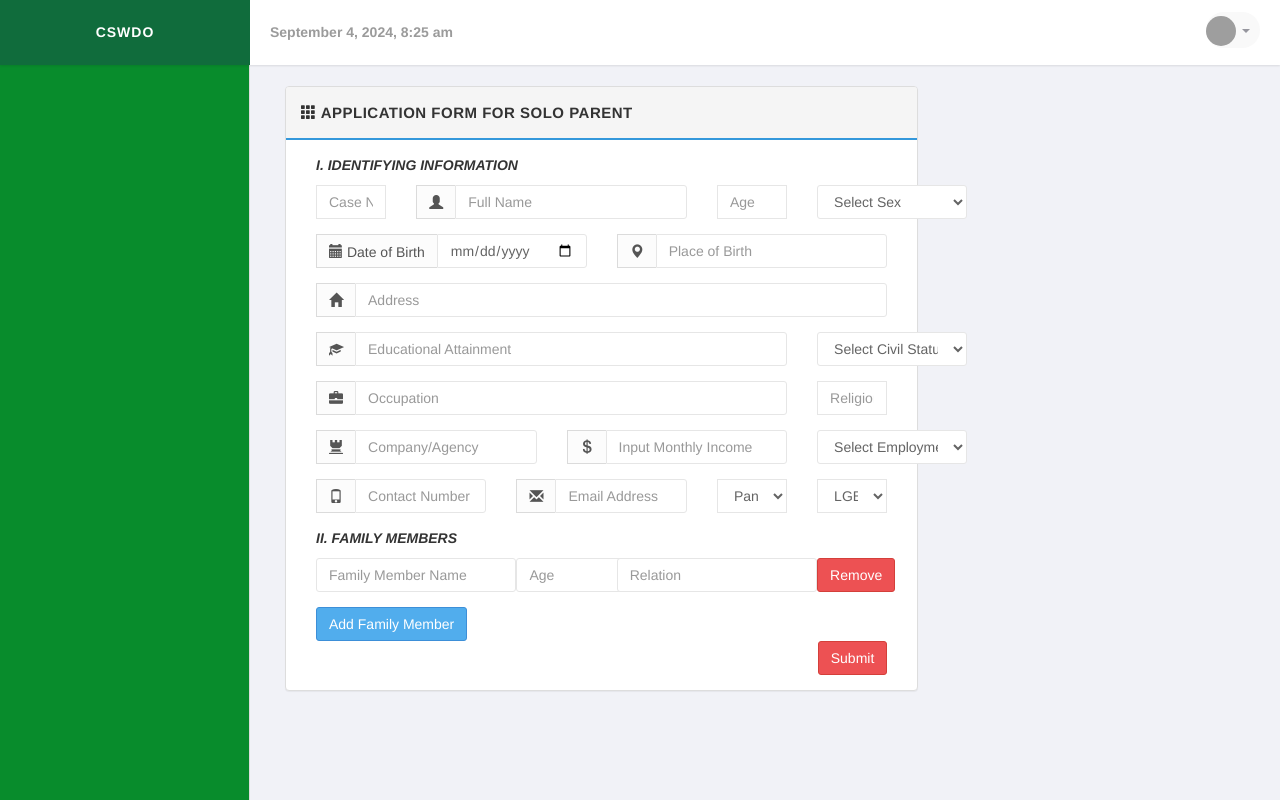
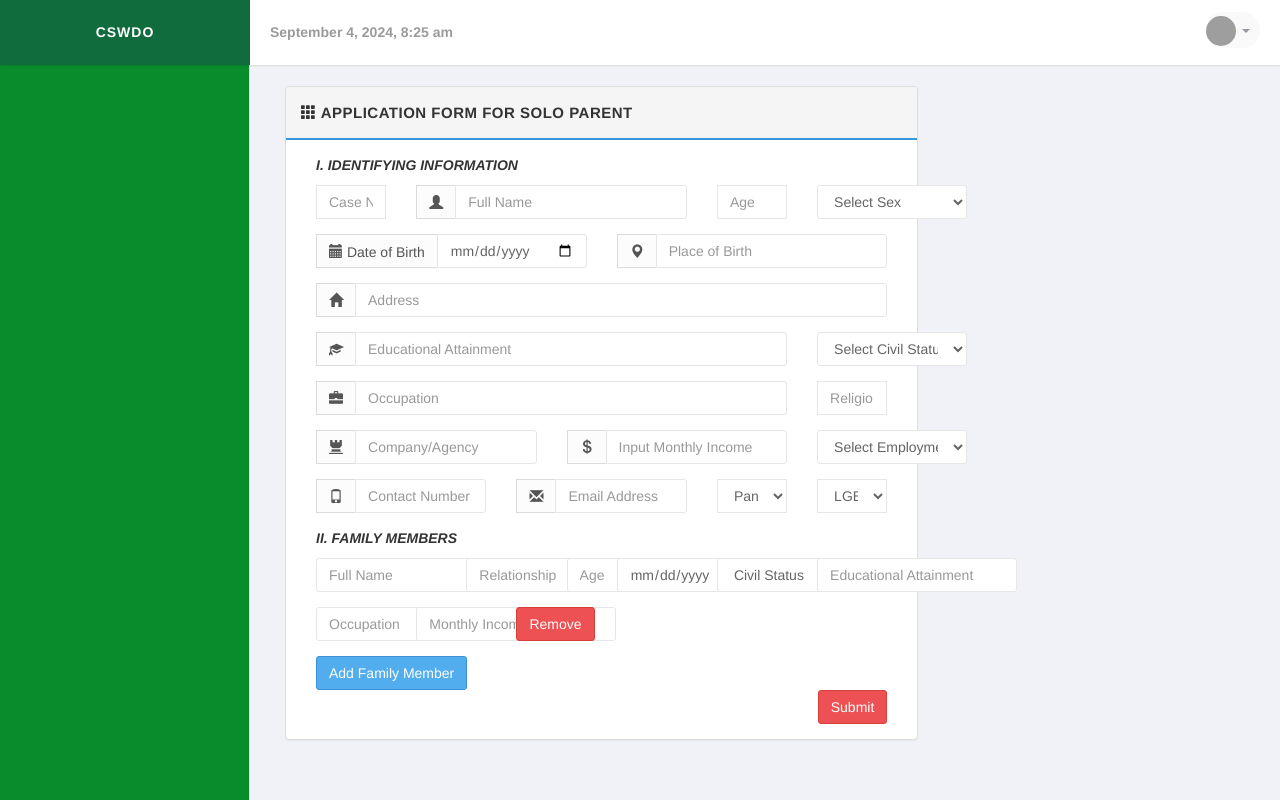
Before and after one commit to DreiBert/First, a PHP site: page /add_product.php in a window 1280 px wide. Run offline with PHP 8.4, Linux system fonts and the light colour scheme; the visitor is signed in with stand-in values (Sample User, id 1); data comes from the database, SQL or seed files in the repository; data that the repository does not hold is empty; some libraries are stand-ins or nearby versions; grey boxes are pictures that could not be loaded.

Commit message:
Completed the other details

```diff
--- a/InventorySystem_PHP/add_product.php
+++ b/InventorySystem_PHP/add_product.php
@@ -62,10 +62,15 @@ if (isset($_POST['add_product'])) {
       if (isset($_POST['family'])) {
         foreach ($_POST['family'] as $family_member) {
           $family_name = remove_junk($db->escape($family_member['name']));
+          $family_relation = remove_junk($db->escape($family_member['relation']));
           $family_age = remove_junk($db->escape($family_member['age']));
-          $family_relation = remove_junk($db->escape($family_member['relation']));
+          $family_birthday = remove_junk($db->escape($family_member['birthday']));
+          $family_civil_status = remove_junk($db->escape($family_member['civil_status']));
+          $family_education = remove_junk($db->escape($family_member['education']));
+          $family_occupation = remove_junk($db->escape($family_member['occupation']));
+          $family_monthly_income = remove_junk($db->escape($family_member['monthly_income']));
 
-          $family_query = "INSERT INTO family_members (application_id, name, age, relation) VALUES ('{$application_id}', '{$family_name}', '{$family_age}', '{$family_relation}')";
+          $family_query = "INSERT INTO family_members (application_id, name, relation, age, birthday, civil_status, education, occupation, monthly_income) VALUES ('{$application_id}', '{$family_name}', '{$family_relation}', '{$family_age}', '{$family_birthday}', '{$family_civil_status}', '{$family_education}', '{$family_occupation}', '{$family_monthly_income}')";
           $db->query($family_query);
         }
       }
@@ -312,6 +317,7 @@ if (isset($_POST['add_product'])) {
             </div>
 
             <!-- Family Members Section -->
+            <!-- Family Members Section -->
             <div class="row">
               <div class="col-md-12">
                 <strong>
@@ -323,24 +329,59 @@ if (isset($_POST['add_product'])) {
                   <!-- Family member template -->
                   <div class="family-member">
                     <div class="row">
-                      <div class="col-md-4">
+                      <div class="col-md-3">
                         <div class="form-group">
-                          <input type="text" class="form-control" name="family[0][name]"
-                            placeholder="Family Member Name" required>
+                          <input type="text" class="form-control" name="family[0][name]" placeholder="Full Name"
+                            required>
                         </div>
                       </div>
                       <div class="col-md-2">
                         <div class="form-group">
+                          <input type="text" class="form-control" name="family[0][relation]" placeholder="Relationship"
+                            required>
+                        </div>
+                      </div>
+                      <div class="col-md-1">
+                        <div class="form-group">
                           <input type="number" class="form-control" name="family[0][age]" placeholder="Age" required>
                         </div>
                       </div>
-                      <div class="col-md-4">
+                      <div class="col-md-2">
                         <div class="form-group">
-                          <input type="text" class="form-control" name="family[0][relation]" placeholder="Relation"
+                          <input type="date" class="form-control" name="family[0][birthday]" placeholder="Birthday"
                             required>
                         </div>
                       </div>
                       <div class="col-md-2">
+                        <div class="form-group">
+                          <select class="form-control" name="family[0][civil_status]" required>
+                            <option value="">Civil Status</option>
+                            <option value="Single">Single</option>
+                            <option value="Married">Married</option>
+                            <option value="Divorced">Divorced</option>
+                            <option value="Widowed">Widowed</option>
+                          </select>
+                        </div>
+                      </div>
+                      <div class="col-md-2">
+                        <div class="form-group">
+                          <input type="text" class="form-control" name="family[0][education]"
+                            placeholder="Educational Attainment" required>
+                        </div>
+                      </div>
+                      <div class="col-md-2">
+                        <div class="form-group">
+                          <input type="text" class="form-control" name="family[0][occupation]" placeholder="Occupation"
+                            required>
+                        </div>
+                      </div>
+                      <div class="col-md-2">
+                        <div class="form-group">
+                          <input type="number" class="form-control" name="family[0][monthly_income]"
+                            placeholder="Monthly Income" required>
+                        </div>
+                      </div>
+                      <div class="col-md-1">
                         <button type="button" class="btn btn-danger remove-family-member">Remove</button>
                       </div>
                     </div>
@@ -349,6 +390,7 @@ if (isset($_POST['add_product'])) {
                 <button type="button" id="add-family-member" class="btn btn-primary">Add Family Member</button>
               </div>
             </div>
+
 
             <!-- Submit button -->
             <div class="row">
@@ -368,48 +410,59 @@ if (isset($_POST['add_product'])) {
 
 <!-- Client-side form validation script -->
 <script>
-  document.querySelector('form').addEventListener('submit', function (event) {
-    var requiredFields = document.querySelectorAll('input[required], select[required]');
-    var allFilled = true;
-
-    requiredFields.forEach(function (field) {
-      if (!field.value) {
-        allFilled = false;
-        field.classList.add('is-invalid');
-      } else {
-        field.classList.remove('is-invalid');
-      }
-    });
-
-    if (!allFilled) {
-      alert('Please fill in all required fields.');
-      event.preventDefault();
-    }
-  });
-
-  // JavaScript to add/remove family members
   document.getElementById('add-family-member').addEventListener('click', function () {
     var container = document.getElementById('family-members-container');
     var index = container.children.length;
     var template = `
       <div class="family-member">
         <div class="row">
-          <div class="col-md-4">
+          <div class="col-md-3">
             <div class="form-group">
-              <input type="text" class="form-control" name="family[${index}][name]" placeholder="Family Member Name" required>
+              <input type="text" class="form-control" name="family[${index}][name]" placeholder="Full Name" required>
             </div>
           </div>
           <div class="col-md-2">
             <div class="form-group">
+              <input type="text" class="form-control" name="family[${index}][relation]" placeholder="Relationship" required>
+            </div>
+          </div>
+          <div class="col-md-1">
+            <div class="form-group">
               <input type="number" class="form-control" name="family[${index}][age]" placeholder="Age" required>
             </div>
           </div>
-          <div class="col-md-4">
+          <div class="col-md-2">
             <div class="form-group">
-              <input type="text" class="form-control" name="family[${index}][relation]" placeholder="Relation" required>
+              <input type="date" class="form-control" name="family[${index}][birthday]" placeholder="Birthday" required>
             </div>
           </div>
           <div class="col-md-2">
+            <div class="form-group">
+              <select class="form-control" name="family[${index}][civil_status]" required>
+                <option value="">Civil Status</option>
+                <option value="Single">Single</option>
+                <option value="Married">Married</option>
+                <option value="Divorced">Divorced</option>
+                <option value="Widowed">Widowed</option>
+              </select>
+            </div>
+          </div>
+          <div class="col-md-2">
+            <div class="form-group">
+              <input type="text" class="form-control" name="family[${index}][education]" placeholder="Educational Attainment" required>
+            </div>
+          </div>
+          <div class="col-md-2">
+            <div class="form-group">
+              <input type="text" class="form-control" name="family[${index}][occupation]" placeholder="Occupation" required>
+            </div>
+          </div>
+          <div class="col-md-2">
+            <div class="form-group">
+              <input type="number" class="form-control" name="family[${index}][monthly_income]" placeholder="Monthly Income" required>
+            </div>
+          </div>
+          <div class="col-md-1">
             <button type="button" class="btn btn-danger remove-family-member">Remove</button>
           </div>
         </div>
```
